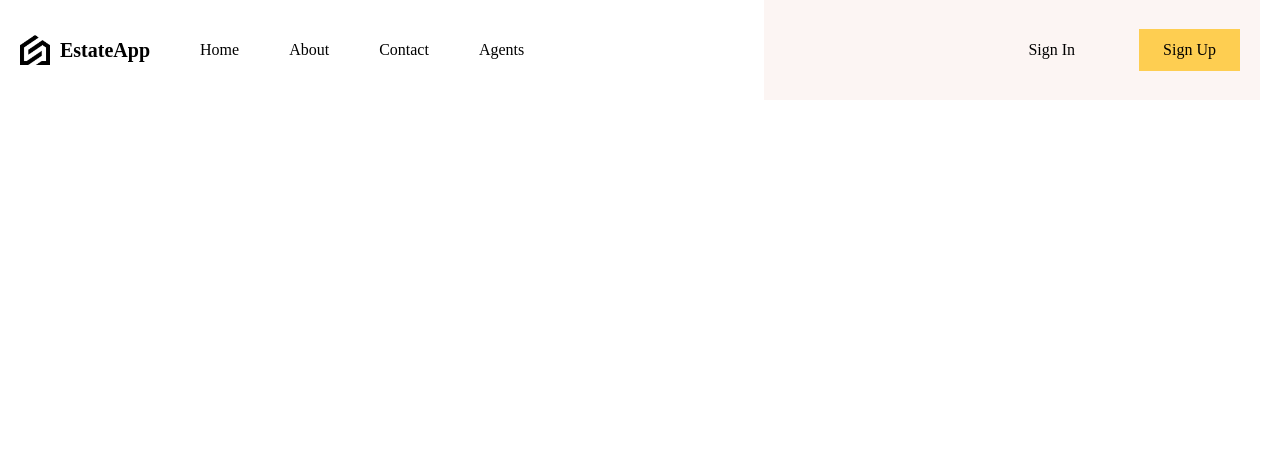
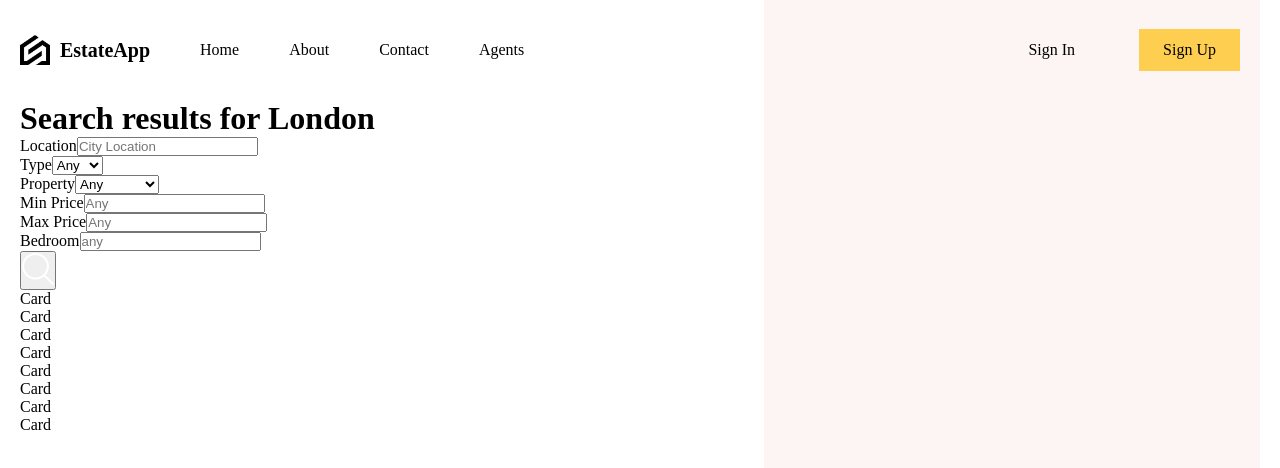
Before and after one commit to SlaviHristev/Real-Estate-App, a React (Vite) app: page /list in a window 1280 px wide. Shown: the top 468 px of the page. Built offline with nearby package versions, Linux system fonts and the light colour scheme.

Commit message:
Started working on the list page and created card and filter  components for the page and starting to work on them

```diff
--- /dev/null
+++ b/src/components/card/Card.jsx
@@ -0,0 +1,9 @@
+import './card.scss'
+
+const Card = () => {
+  return (
+    <div className='card'>Card</div>
+  )
+}
+
+export default Card
--- /dev/null
+++ b/src/components/filter/Filter.jsx
@@ -0,0 +1,52 @@
+import './filter.scss'
+
+const Filter = () => {
+  return (
+    <div className='filter'>
+      <h1>Search results for <b>London</b></h1>
+      <div className="top">
+        <div className="item">
+          <label htmlFor="city">Location</label>
+          <input type="text" name="city" id="city" placeholder='City Location' />
+        </div>
+      </div>
+      <div className="bottom">
+        <div className="item">
+          <label htmlFor="type">Type</label>
+          <select name="type" id="type">
+            <option value="">Any</option>
+            <option value="buy">Buy</option>
+            <option value="rent">Rent</option>
+          </select>
+        </div>
+        <div className="item">
+          <label htmlFor="property">Property</label>
+          <select name="property" id="property">
+            <option value="">Any</option>
+            <option value="apartment">Apartment</option>
+            <option value="house">House</option>
+            <option value="condo">Condo</option>
+            <option value="land">Land</option>
+          </select>
+        </div>
+        <div className="item">
+          <label htmlFor="minPrice">Min Price</label>
+          <input type="number" name="minPrice" id="minPrice" placeholder='Any' />
+        </div>
+        <div className="item">
+          <label htmlFor="maxPrice">Max Price</label>
+          <input type="number" name="maxPrice" id="maxPrice" placeholder='Any' />
+        </div>
+        <div className="item">
+          <label htmlFor="bedroom">Bedroom</label>
+          <input type="text" name="bedroom" id="bedroom" placeholder='any' />
+        </div>
+        <button>
+          <img src="/search.png"/>
+        </button>
+      </div>
+    </div>
+  )
+}
+
+export default Filter
--- a/src/pages/list/List.jsx
+++ b/src/pages/list/List.jsx
@@ -1,9 +1,26 @@
+import Card from '../../components/card/Card';
+import Filter from '../../components/filter/Filter';
+import {listData} from '../../lib/tempData';
+
 import './list.scss'
 
 const List = () => {
+
+    const data = listData;
+
   return (
     <div className='list'>
+        <div className="listContainer">
+            <div className="wrapper">
+                <Filter/>
+                {data.map(item =>(
+                    <Card key={item.id} item={item}/>
+                ))}
+            </div>
+        </div>
+        <div className="mapContainer">
 
+        </div>
     </div>
   )
 }
--- a/src/pages/list/list.scss
+++ b/src/pages/list/list.scss
@@ -0,0 +1,17 @@
+.list{
+    display: flex;
+    height: 100%;
+
+    .listContainer{
+        flex: 3;
+
+        .wrapper{
+            padding-right: 50px;
+        }
+    }
+
+    .mapContainer{
+        flex: 2;
+        background-color: #fcf5f3;
+    }
+}
```
Also changed, not shown: src/components/card/card.scss (added), src/components/filter/filter.scss (added), src/lib/tempData.js (added).
